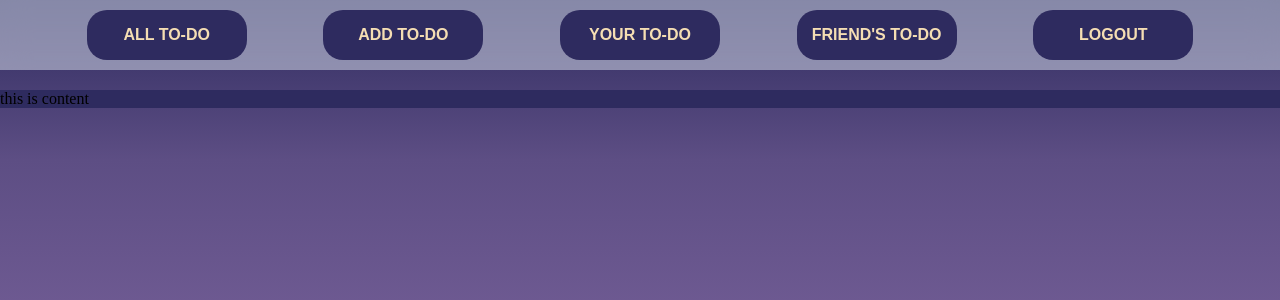
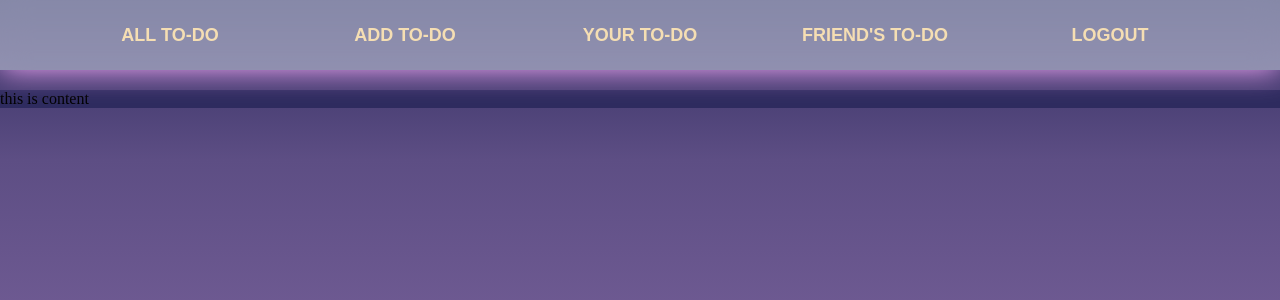
Before and after one commit to abhijeet1592006/todo-list, a Flask app: template templates/homepage.html in a window 1280 px wide. Shown: the top 300 px of the page. Run offline with Flask 3, Linux system fonts and the light colour scheme; the template is opened without the code that fills it, so the values that code supplies are empty.

Commit message:
uptade all

```diff
--- a/templates/homepage.html
+++ b/templates/homepage.html
@@ -21,6 +21,7 @@
         display: flex;
         flex-direction: column;
         gap: 20px;
+
     }
     .navbar{
         display: flex;
@@ -32,6 +33,7 @@
         backdrop-filter: blur(15px);
         -webkit-backdrop-filter: blur(20px); /* i am doing this for safari bcs in my safari upper code didnt wwork*/
 
+        box-shadow: 0px 0px 30px #FCAEFF;
     }
     .cont{
         display: flex;
@@ -39,18 +41,47 @@
 
     }
     .navbtn{
+        position: relative;
         display: grid;
-        background-color: #2E2B5F;
-        padding: 5px;
+        background-color:transparent;
+        padding: 0px;
+        outline: none;
+        border: none;
         width: 150px;
         color: wheat;
         place-content: center;
         border-radius: 20px;
         font-family:sans-serif;
-
+        font-size: 18px;
         font-weight: 600;
 
 
+    }
+    .navbtn::after{
+        position: absolute;
+        content: "";
+        background: #A298D7;
+        background: radial-gradient(circle, rgba(162, 152, 215, 1) 19%, rgba(214, 142, 255, 1) 47%, rgba(110, 90, 146, 1) 93%);
+        height: 5px;
+        border-radius: 20px;
+        left: 50%;
+
+
+
+        width:0%;
+        top: 40px;
+
+        place-content: center;
+        transform: translateX(-50%);
+        transition: width 0.4s ease;
+        z-index:-1;
+    }
+    .navbtn:hover::after{
+        width: 100%;
+    }
+
+    .navbtn:hover{
+        text-shadow: 0px 0px 15px #FCAEFF;
     }
     a{
         color: wheat;
```
Also changed, not shown: templates/index.html (line endings or trailing spaces).
